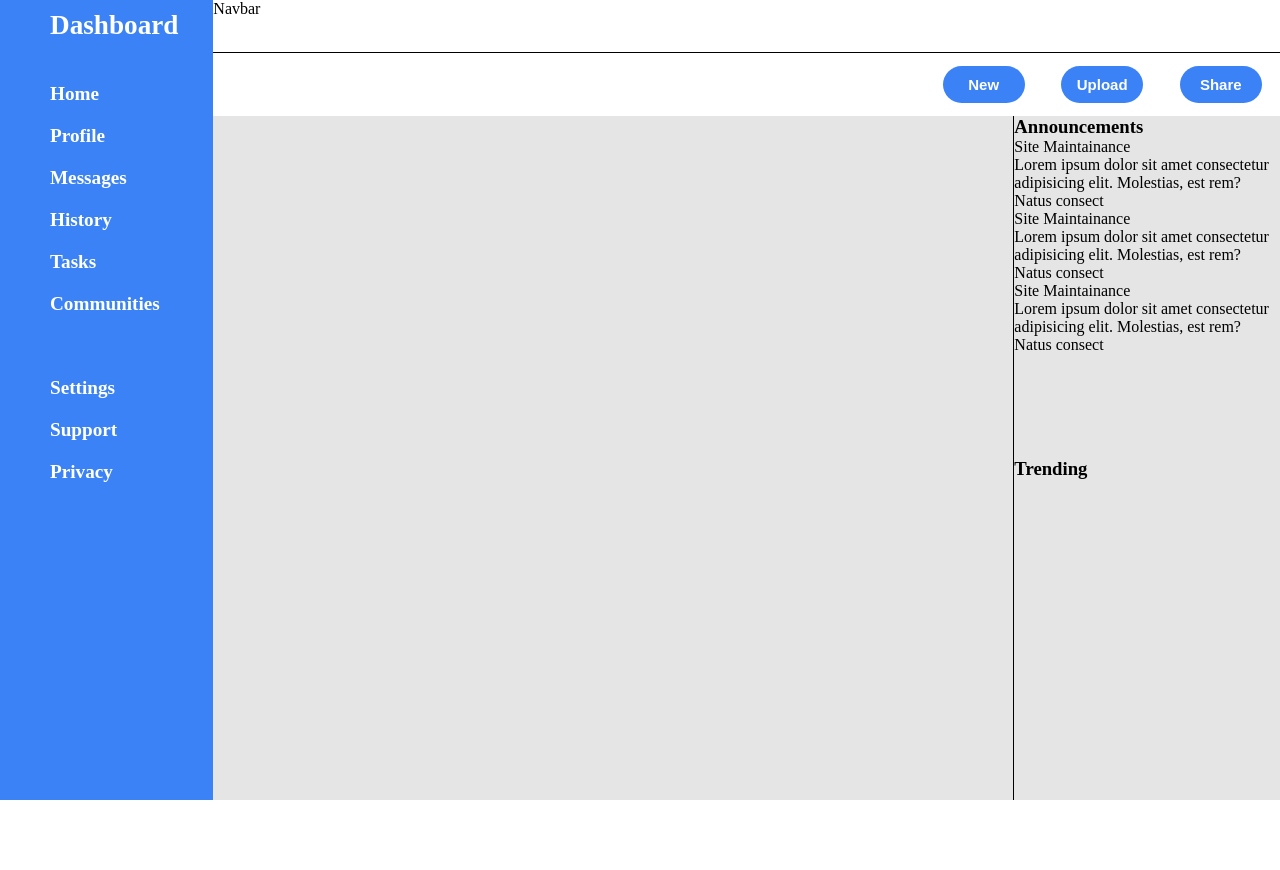
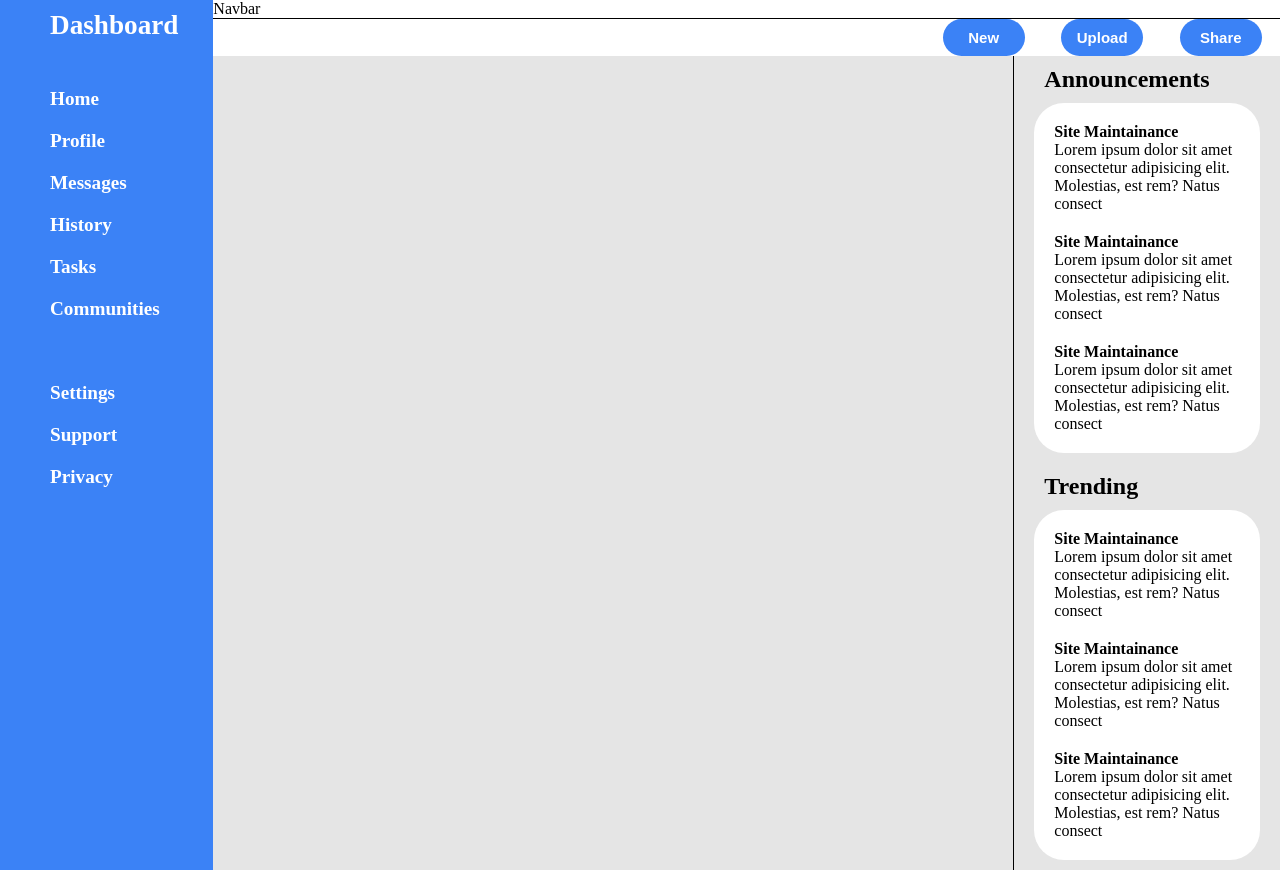
Before and after one commit to brianindy96/admin-dashboard, a plain HTML site: page index.html in a window 1280 px wide. Before the commit the page ends 800 px from the top, so only its background shows below. Drawn offline with Linux system fonts and the light colour scheme.

Commit message:
sidebar-right template done

```diff
--- a/index.html
+++ b/index.html
@@ -44,24 +44,38 @@
             </div>
            <div class="sidebar-right">
                <div class="box-1">
-                <h3>Announcements</h3>
+                <h2 class="announce-title">Announcements</h2>
                 <div class="announce">
                     <div>
-                        <p>Site Maintainance</p>
+                        <h4>Site Maintainance</h4>
                         <p>Lorem ipsum dolor sit amet consectetur adipisicing elit. Molestias, est rem? Natus consect</p>
                     </div>
                     <div>
-                        <p>Site Maintainance</p>
+                        <h4>Site Maintainance</h4>
                         <p>Lorem ipsum dolor sit amet consectetur adipisicing elit. Molestias, est rem? Natus consect</p>
                     </div>
                     <div>
-                        <p>Site Maintainance</p>
+                        <h4>Site Maintainance</h4>
                         <p>Lorem ipsum dolor sit amet consectetur adipisicing elit. Molestias, est rem? Natus consect</p>
                     </div>
                 </div>
                </div>
                <div class="box-2">
-                   <h3>Trending</h3>
+                   <h2 class="announce-title">Trending</h2>
+                   <div class="trending">
+                    <div>
+                        <h4>Site Maintainance</h4>
+                        <p>Lorem ipsum dolor sit amet consectetur adipisicing elit. Molestias, est rem? Natus consect</p>
+                    </div>
+                    <div>
+                        <h4>Site Maintainance</h4>
+                        <p>Lorem ipsum dolor sit amet consectetur adipisicing elit. Molestias, est rem? Natus consect</p>
+                    </div>
+                    <div>
+                        <h4>Site Maintainance</h4>
+                        <p>Lorem ipsum dolor sit amet consectetur adipisicing elit. Molestias, est rem? Natus consect</p>
+                    </div>
+                   </div>
                </div>
 
            </div>
--- a/style.css
+++ b/style.css
@@ -114,3 +114,28 @@ button:hover{
     display: grid;
     grid-template-rows: repeat(2,1fr);
 }
+
+.box-1,
+.box-2{
+    display: grid;
+    grid-template-rows: 0fr 3fr;
+}
+
+.announce-title{
+    padding-top: 10px;
+    padding-left: 30px;
+}
+
+.announce,
+.trending{
+    background-color: white;
+    margin: 10px;
+    margin-left: 20px;
+    margin-right: 20px;
+    border-radius: 30px;
+    padding: 20px;
+    gap: 20px;
+    display: flex;
+    flex-direction: column;
+
+}
```
